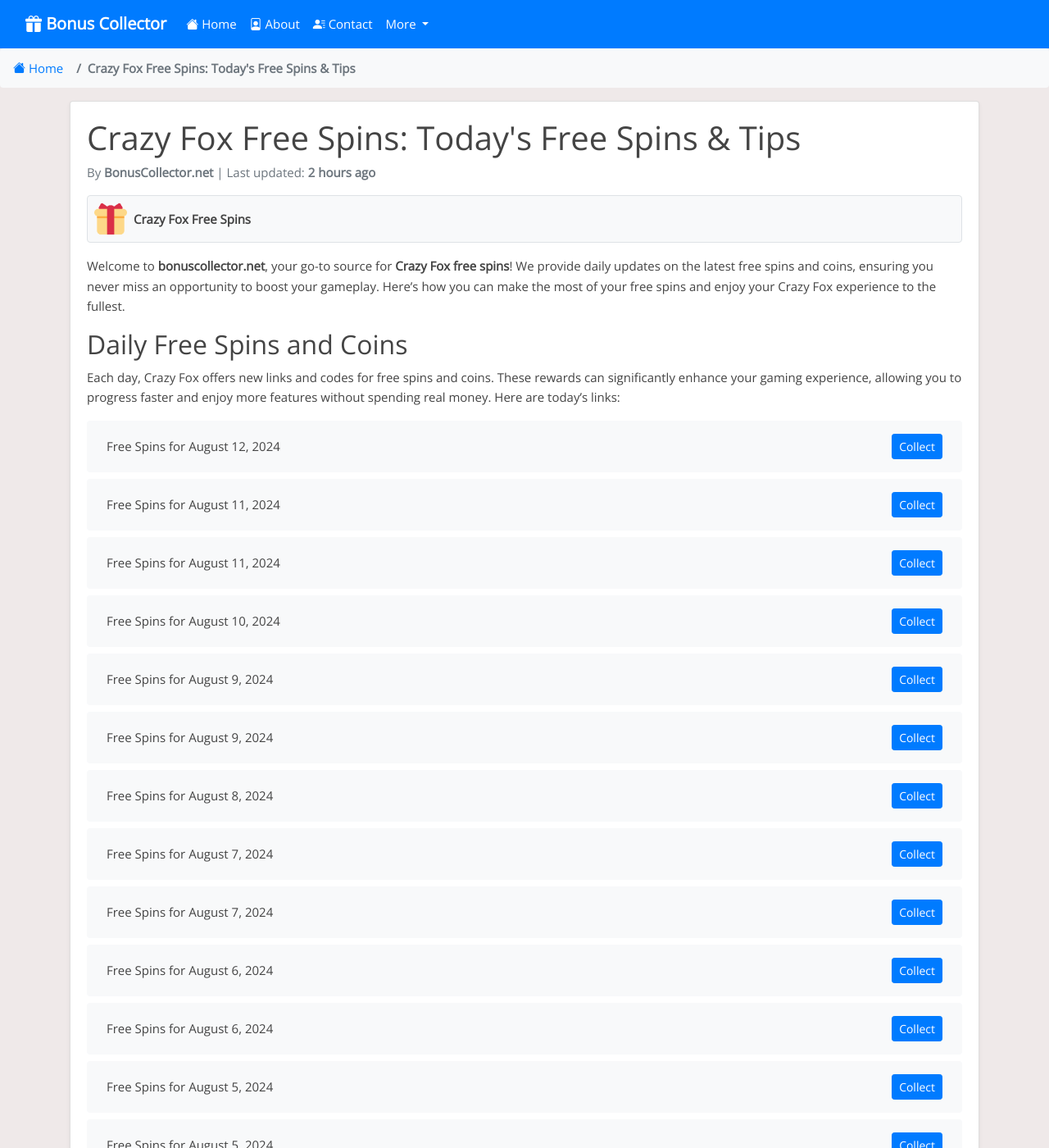
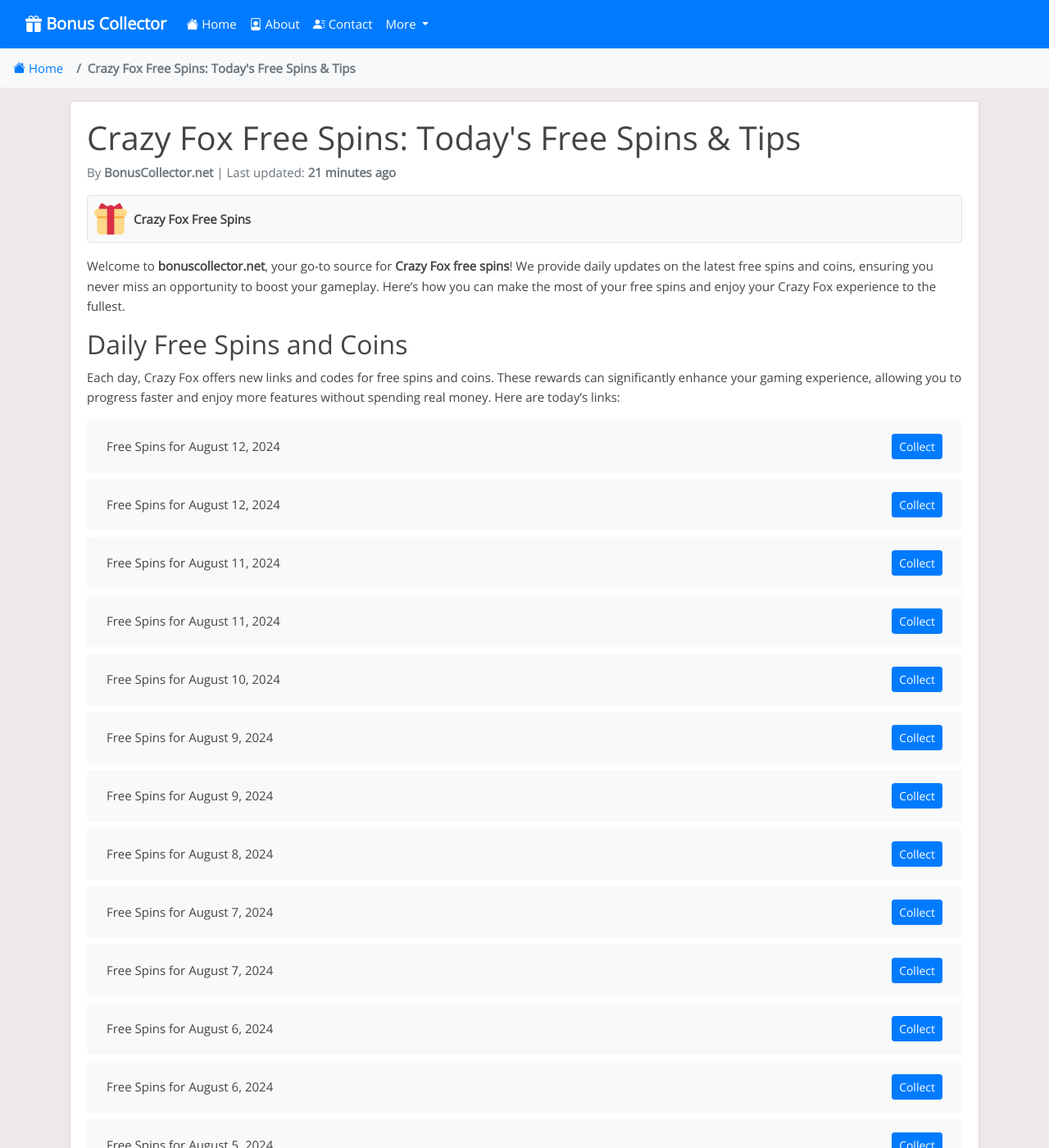
Before and after one commit to Prollad99/bs-net, a Jekyll site: the page built from _posts/2024-07-04-crazy-fox.md, in a window 1280 px wide and 1400 px high. Shown: the whole window at 82% size. Built offline with Jekyll 4.4.1, drawn with Linux system fonts in a browser that asks for light colours; nearby versions of some CDN libraries; comment, search, counter and statistics services are not loaded; some of the changed text lies outside the part shown.

Commit message:
Update crazy-fox reward links and last modified date

```diff
--- a/_data/include_files.yml
+++ b/_data/include_files.yml
@@ -20,7 +20,7 @@
   last_modified: 2024-08-12 03:36:09
 
 crazy-fox.html:
-  last_modified: 2024-08-12 10:37:17
+  last_modified: 2024-08-12 12:20:06
 
 piggy-go.html:
   last_modified: 2024-08-12 10:37:16
--- a/_includes/crazy-fox.html
+++ b/_includes/crazy-fox.html
@@ -1,4 +1,8 @@
 <ul class="list-group mt-3 mb-4">
+  <li class="list-group-item d-flex justify-content-between align-items-center">
+    <span>Free Spins for August 12, 2024</span>
+    <a href="http://rwys.xyz/?code=F67D" class="btn btn-primary btn-sm">Collect</a>
+  </li>
   <li class="list-group-item d-flex justify-content-between align-items-center">
     <span>Free Spins for August 12, 2024</span>
     <a href="https://rwys.xyz/?code=F37E" class="btn btn-primary btn-sm">Collect</a>
@@ -395,8 +399,4 @@
     <span>Free Spins for Invalid Date</span>
     <a href="http://rwys.xyz/?code=Fcia" class="btn btn-primary btn-sm">Collect</a>
   </li>
-  <li class="list-group-item d-flex justify-content-between align-items-center">
-    <span>Free Spins for Invalid Date</span>
-    <a href="https://rwys.xyz/?code=FHI3" class="btn btn-primary btn-sm">Collect</a>
-  </li>
 </ul>
```
Also changed, not shown: links-json/crazy-fox.json (+4 -3 lines).
